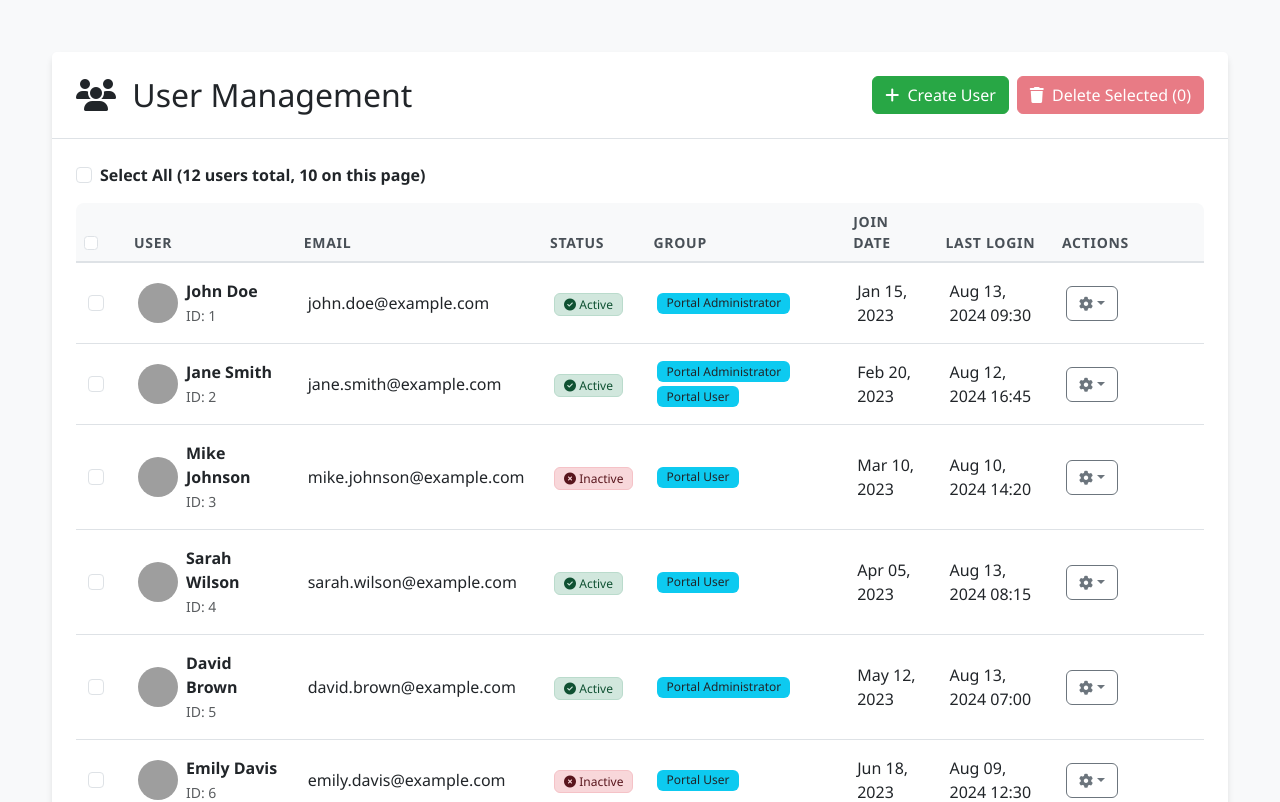
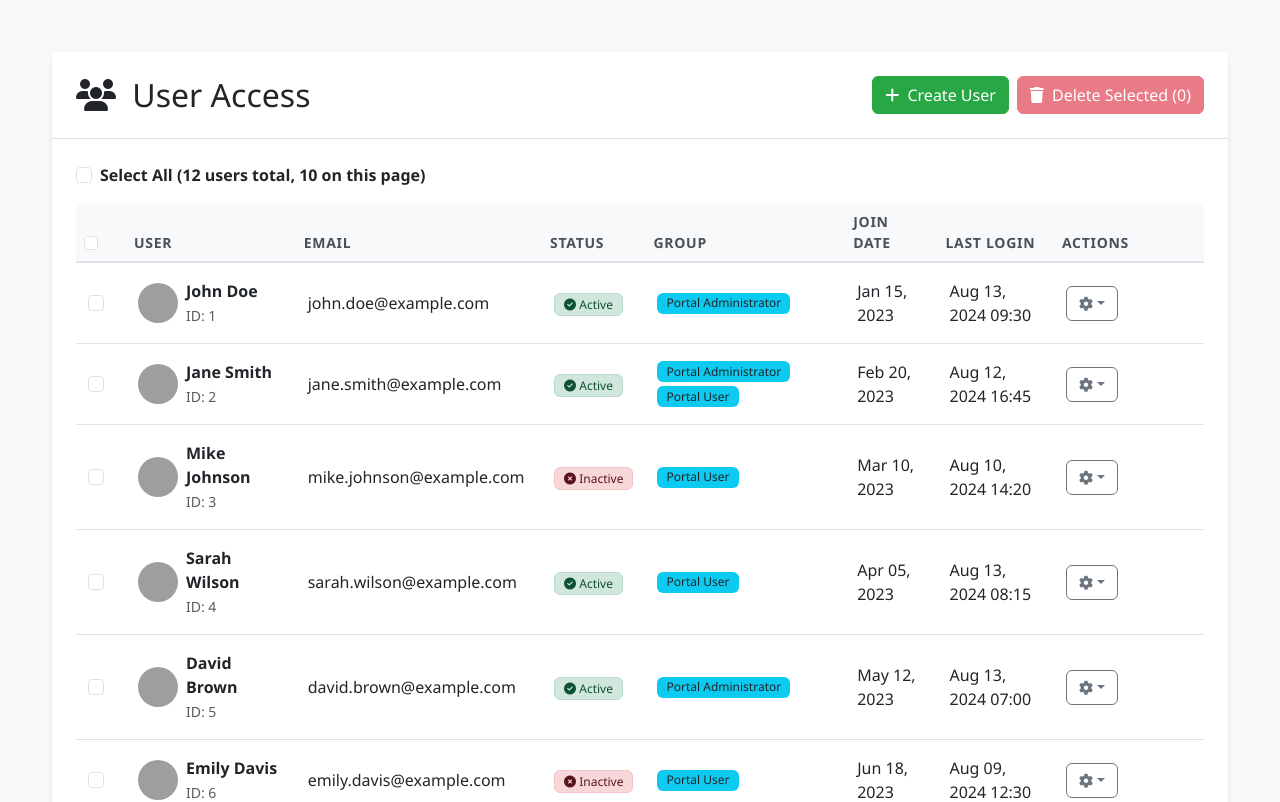
Before and after one commit to siongyuen/user-management-app, an Angular app in the folder user-management-app/: page / in a window 1280 px wide. Shown: the top 802 px of the page. Built offline with nearby package versions, Linux system fonts and the light colour scheme; grey boxes are pictures that could not be loaded.

Commit message:
Change heading from 'User Management' to 'User Access'

```diff
--- a/user-management-app/src/app/user-management/user-management.html
+++ b/user-management-app/src/app/user-management/user-management.html
@@ -37,7 +37,7 @@
           <div class="d-flex justify-content-between align-items-center">
             <h2 class="mb-0">
               <i class="fas fa-users me-2"></i>
-              User Management
+              User Access
             </h2>
             <div class="d-flex gap-2">
               <button
```
Also changed, not shown: 5 other files (tests, documents, lock files or other folders).
